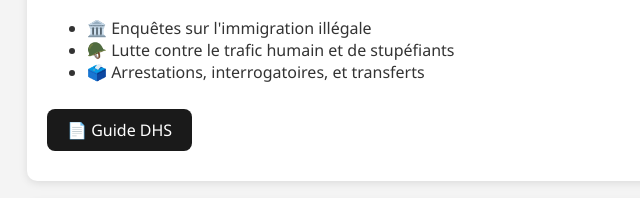
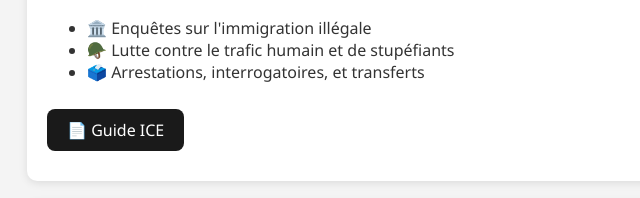
Before and after one commit to DHS-Project/DHS-Site, a plain HTML site: page index.html in a window 1280 px wide. Shown: the part 1212-1410 px from the top of the page, 113-753 px from the left. Drawn offline with Linux system fonts and the light colour scheme.

Commit message:
Update index.html

```diff
--- a/index.html
+++ b/index.html
@@ -178,7 +178,7 @@
         <li>🪖 Lutte contre le trafic humain et de stupéfiants</li>
         <li>🗳️ Arrestations, interrogatoires, et transferts</li>
       </ul>
-      <a href="docs/Fiche_ICE.pdf" target="_blank" class="pdf-button">📄 Guide DHS</a>
+      <a href="docs/Fiche_ICE.pdf" target="_blank" class="pdf-button">📄 Guide ICE</a>
     </section>
 
     <section id="cbp" class="card">
```
